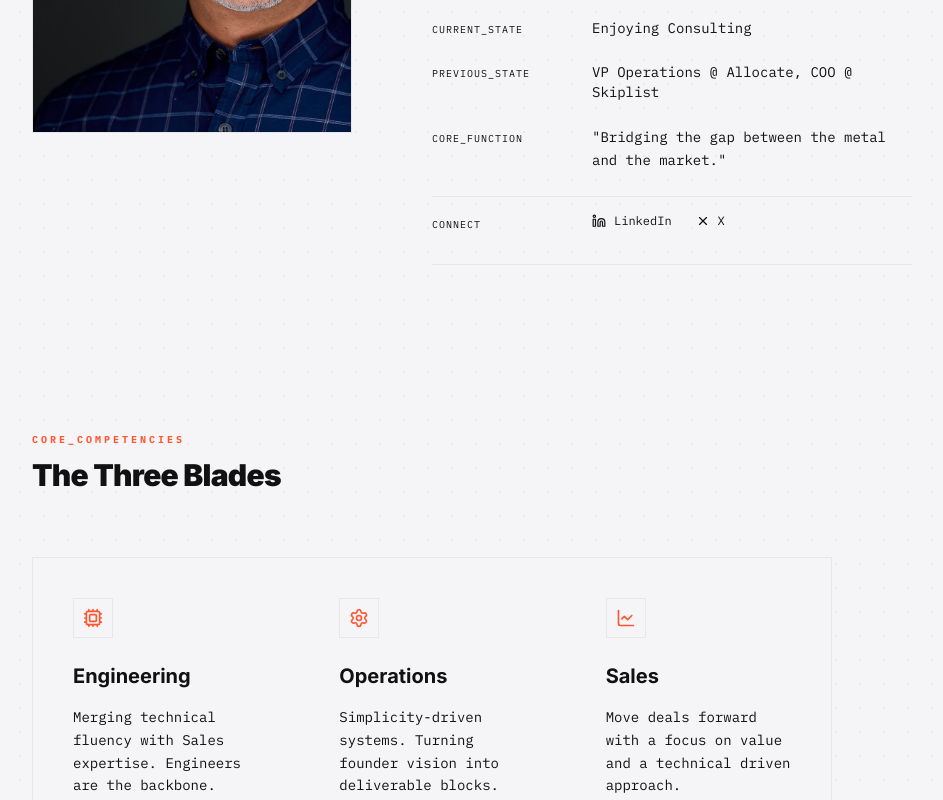
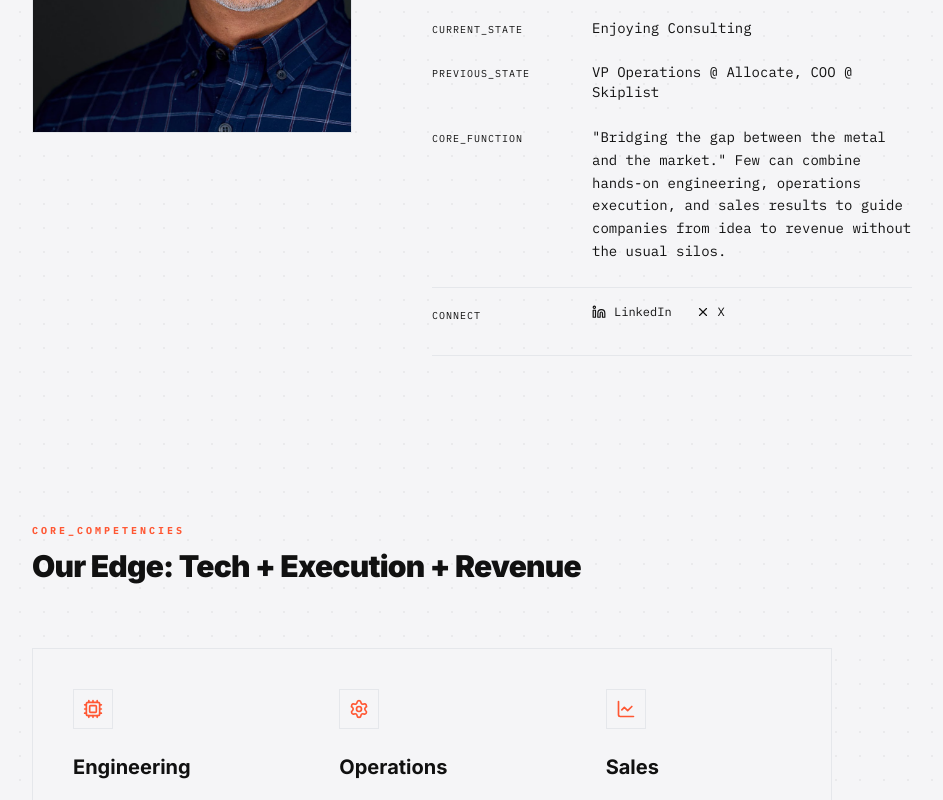
Before and after one commit to fahsho/fahadwebsite, a Next.js app: page / in a window 1280 px wide. Shown: the part 480-1280 px from the top of the page, without its empty margins (208-1151 px from the left). Built offline with nearby package versions, Linux system fonts and the light colour scheme.

Commit message:
Update Blog posts page

```diff
--- a/src/app/page.tsx
+++ b/src/app/page.tsx
@@ -52,7 +52,7 @@ export default function Home() {
               </div>
               <div className="grid grid-cols-3 items-baseline">
                 <span className="text-[10px] uppercase text-foreground/40 tracking-widest">Core_Function</span>
-                <span className="col-span-2 text-sm leading-relaxed">&quot;Bridging the gap between the metal and the market.&quot;</span>
+                <span className="col-span-2 text-sm leading-relaxed">&quot;Bridging the gap between the metal and the market.&quot; Few can combine hands-on engineering, operations execution, and sales results to guide companies from idea to revenue without the usual silos.</span>
               </div>
               <div className="grid grid-cols-3 items-baseline pt-4 border-t border-foreground/5">
                 <span className="text-[10px] uppercase text-foreground/40 tracking-widest">Connect</span>
@@ -83,7 +83,7 @@ export default function Home() {
         <section className="mt-40">
           <div className="mb-16 space-y-2">
             <span className="font-mono text-[10px] tracking-[0.3em] uppercase text-accent font-bold">CORE_COMPETENCIES</span>
-            <h2 className="text-3xl font-sans font-black tracking-tight">The Three Blades</h2>
+            <h2 className="text-3xl font-sans font-black tracking-tight">Our Edge: Tech + Execution + Revenue</h2>
           </div>
 
           <div className="grid grid-cols-1 md:grid-cols-3 gap-px bg-foreground/10 border border-foreground/10">
@@ -94,7 +94,7 @@ export default function Home() {
               <div className="space-y-4">
                 <h3 className="text-xl font-bold font-sans">Engineering</h3>
                 <p className="text-sm text-foreground/70 leading-relaxed font-mono">
-                  Merging technical fluency with Sales expertise. Engineers are the backbone.
+                Deep technical fluency paired with real-world sales insight. Build what's feasible and valuable.
                 </p>
               </div>
             </div>
@@ -106,7 +106,7 @@ export default function Home() {
               <div className="space-y-4">
                 <h3 className="text-xl font-bold font-sans">Operations</h3>
                 <p className="text-sm text-foreground/70 leading-relaxed font-mono">
-                  Simplicity-driven systems. Turning founder vision into deliverable blocks.
+                Turn vision into efficient, scalable systems and deliver reliable results fast.
                 </p>
               </div>
             </div>
@@ -118,7 +118,7 @@ export default function Home() {
               <div className="space-y-4">
                 <h3 className="text-xl font-bold font-sans">Sales</h3>
                 <p className="text-sm text-foreground/70 leading-relaxed font-mono">
-                  Move deals forward with a focus on value and a technical driven approach.
+                Advance deals by leading with technical depth and clear value. Close what others can't.
                 </p>
               </div>
             </div>
```
